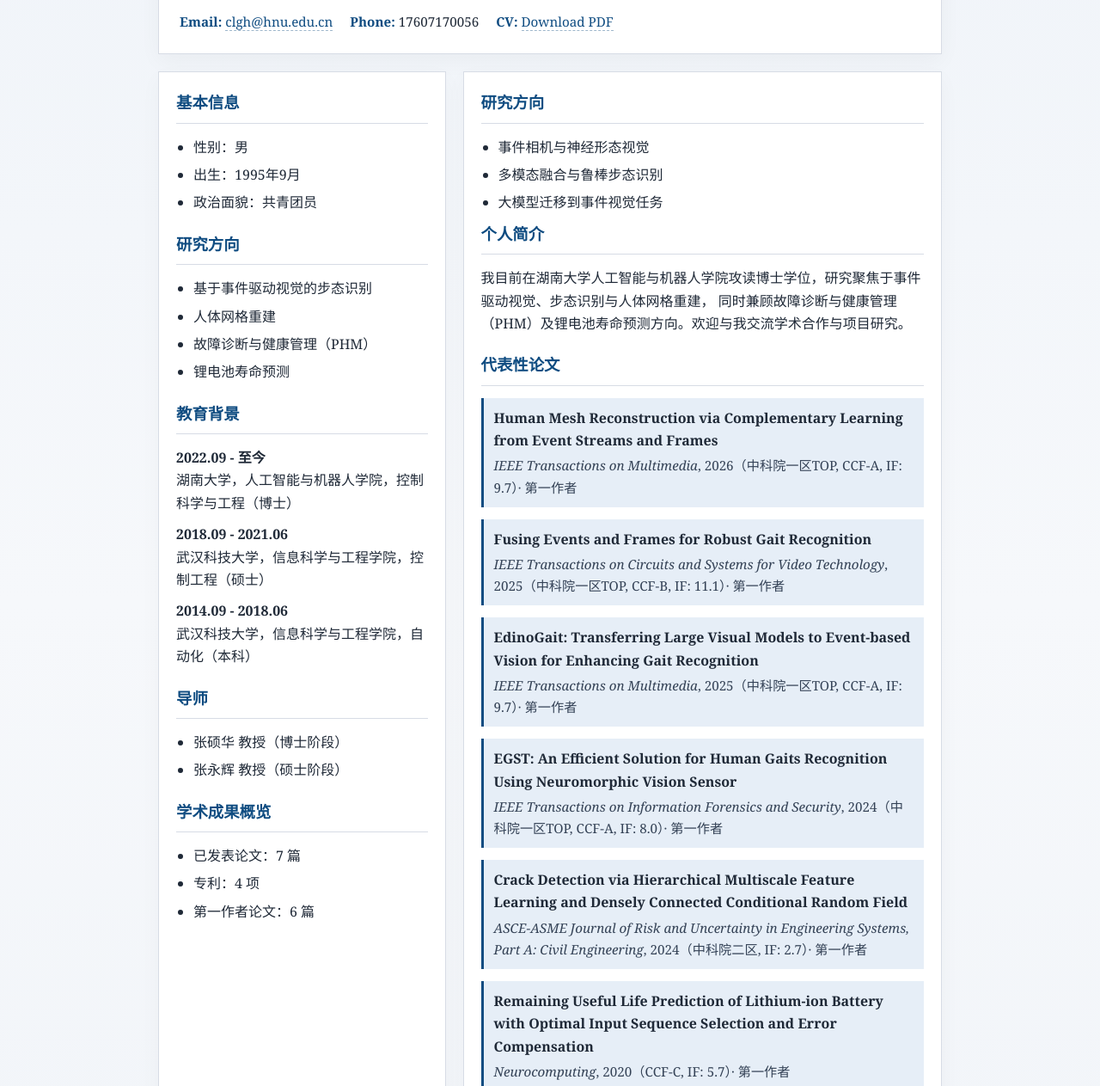
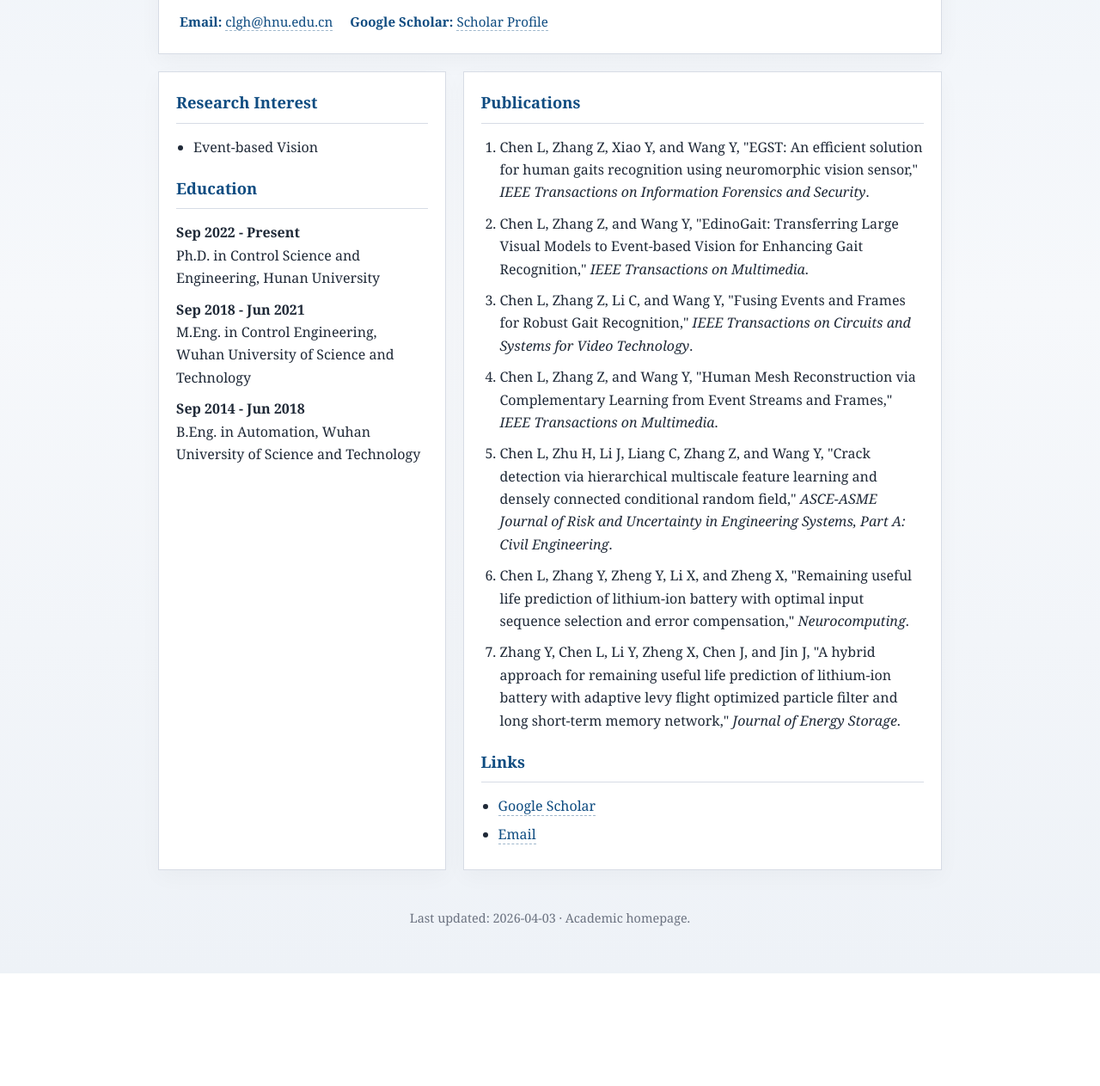
Before and after one commit to C19h/C19h.github.io, a plain HTML site: page index.html in a window 1280 px wide. Shown: the part 166-1429 px from the top of the page at 86% size. After the commit the page ends 1298 px from the top, so only its background shows below. Drawn offline with Linux system fonts and the light colour scheme.

Commit message:
Update publication citation format

```diff
--- a/index.html
+++ b/index.html
@@ -3,7 +3,7 @@
 <head>
   <meta charset="UTF-8" />
   <meta name="viewport" content="width=device-width, initial-scale=1.0" />
-  <title>学术个人主页 | 陈廖格豪</title>
+  <title>Academic Homepage | 陈廖格豪 (Liaogehao Chen)</title>
   <style>
     :root {
       --bg: #f6f8fb;
@@ -111,6 +111,13 @@
       font-size: 0.95rem;
     }
 
+    .citation-list {
+      margin: 8px 0;
+      padding-left: 22px;
+    }
+
+    .citation-list li { margin: 10px 0; }
+
     a {
       color: var(--accent);
       text-decoration: none;
@@ -136,113 +143,49 @@
 <body>
   <div class="container">
     <header>
-      <h1>陈廖格豪</h1>
-      <div class="subtitle">湖南大学 · 人工智能与机器人学院 · 博士研究生</div>
+      <h1>陈廖格豪 (Liaogehao Chen)</h1>
+      <div class="subtitle">School of Artificial Intelligence and Robotics, Hunan University · Ph.D. Candidate</div>
       <div class="top-meta">
         <span><strong>Email:</strong> <a href="mailto:clgh@hnu.edu.cn">clgh@hnu.edu.cn</a></span>
-        <span><strong>Phone:</strong> 17607170056</span>
-        <span><strong>CV:</strong> <a href="./ChenLiaoGehao_CV.pdf">Download PDF</a></span>
+        <span><strong>Google Scholar:</strong> <a href="https://scholar.google.com/citations?user=C9ErKCkAAAAJ&hl=zh-CN">Scholar Profile</a></span>
       </div>
     </header>
 
     <main>
       <section class="card">
-        <h2>基本信息</h2>
+        <h2>Research Interest</h2>
         <ul>
-          <li>性别：男</li>
-          <li>出生：1995年9月</li>
-          <li>政治面貌：共青团员</li>
+          <li>Event-based Vision</li>
         </ul>
 
-        <h2 style="margin-top: 20px;">研究方向</h2>
-        <ul>
-          <li>基于事件驱动视觉的步态识别</li>
-          <li>人体网格重建</li>
-          <li>故障诊断与健康管理（PHM）</li>
-          <li>锂电池寿命预测</li>
-        </ul>
-
-        <h2 style="margin-top: 20px;">教育背景</h2>
-        <p><strong>2022.09 - 至今</strong><br />湖南大学，人工智能与机器人学院，控制科学与工程（博士）</p>
-        <p><strong>2018.09 - 2021.06</strong><br />武汉科技大学，信息科学与工程学院，控制工程（硕士）</p>
-        <p><strong>2014.09 - 2018.06</strong><br />武汉科技大学，信息科学与工程学院，自动化（本科）</p>
-
-        <h2 style="margin-top: 20px;">导师</h2>
-        <ul>
-          <li>张硕华 教授（博士阶段）</li>
-          <li>张永辉 教授（硕士阶段）</li>
-        </ul>
-
-        <h2 style="margin-top: 20px;">学术成果概览</h2>
-        <ul>
-          <li>已发表论文：7 篇</li>
-          <li>专利：4 项</li>
-          <li>第一作者论文：6 篇</li>
-        </ul>
+        <h2 style="margin-top: 20px;">Education</h2>
+        <p><strong>Sep 2022 - Present</strong><br />Ph.D. in Control Science and Engineering, Hunan University</p>
+        <p><strong>Sep 2018 - Jun 2021</strong><br />M.Eng. in Control Engineering, Wuhan University of Science and Technology</p>
+        <p><strong>Sep 2014 - Jun 2018</strong><br />B.Eng. in Automation, Wuhan University of Science and Technology</p>
       </section>
 
       <section class="card">
-        <h2>研究方向</h2>
+        <h2>Publications</h2>
+        <ol class="citation-list">
+          <li>Chen L, Zhang Z, Xiao Y, and Wang Y, "EGST: An efficient solution for human gaits recognition using neuromorphic vision sensor," <em>IEEE Transactions on Information Forensics and Security</em>.</li>
+          <li>Chen L, Zhang Z, and Wang Y, "EdinoGait: Transferring Large Visual Models to Event-based Vision for Enhancing Gait Recognition," <em>IEEE Transactions on Multimedia</em>.</li>
+          <li>Chen L, Zhang Z, Li C, and Wang Y, "Fusing Events and Frames for Robust Gait Recognition," <em>IEEE Transactions on Circuits and Systems for Video Technology</em>.</li>
+          <li>Chen L, Zhang Z, and Wang Y, "Human Mesh Reconstruction via Complementary Learning from Event Streams and Frames," <em>IEEE Transactions on Multimedia</em>.</li>
+          <li>Chen L, Zhu H, Li J, Liang C, Zhang Z, and Wang Y, "Crack detection via hierarchical multiscale feature learning and densely connected conditional random field," <em>ASCE-ASME Journal of Risk and Uncertainty in Engineering Systems, Part A: Civil Engineering</em>.</li>
+          <li>Chen L, Zhang Y, Zheng Y, Li X, and Zheng X, "Remaining useful life prediction of lithium-ion battery with optimal input sequence selection and error compensation," <em>Neurocomputing</em>.</li>
+          <li>Zhang Y, Chen L, Li Y, Zheng X, Chen J, and Jin J, "A hybrid approach for remaining useful life prediction of lithium-ion battery with adaptive levy flight optimized particle filter and long short-term memory network," <em>Journal of Energy Storage</em>.</li>
+        </ol>
+
+        <h2 style="margin-top: 20px;">Links</h2>
         <ul>
-          <li>事件相机与神经形态视觉</li>
-          <li>多模态融合与鲁棒步态识别</li>
-          <li>大模型迁移到事件视觉任务</li>
-        </ul>
-        <h2>个人简介</h2>
-        <p>
-          我目前在湖南大学人工智能与机器人学院攻读博士学位，研究聚焦于事件驱动视觉、步态识别与人体网格重建，
-          同时兼顾故障诊断与健康管理（PHM）及锂电池寿命预测方向。欢迎与我交流学术合作与项目研究。
-        </p>
-
-        <h2 style="margin-top: 20px;">代表性论文</h2>
-        <div class="pub-item">
-          <div class="pub-title">Human Mesh Reconstruction via Complementary Learning from Event Streams and Frames</div>
-          <div class="pub-meta"><em>IEEE Transactions on Multimedia</em>, 2026（中科院一区TOP, CCF-A, IF: 9.7）· 第一作者</div>
-        </div>
-        <div class="pub-item">
-          <div class="pub-title">Fusing Events and Frames for Robust Gait Recognition</div>
-          <div class="pub-meta"><em>IEEE Transactions on Circuits and Systems for Video Technology</em>, 2025（中科院一区TOP, CCF-B, IF: 11.1）· 第一作者</div>
-        </div>
-        <div class="pub-item">
-          <div class="pub-title">EdinoGait: Transferring Large Visual Models to Event-based Vision for Enhancing Gait Recognition</div>
-          <div class="pub-meta"><em>IEEE Transactions on Multimedia</em>, 2025（中科院一区TOP, CCF-A, IF: 9.7）· 第一作者</div>
-        </div>
-        <div class="pub-item">
-          <div class="pub-title">EGST: An Efficient Solution for Human Gaits Recognition Using Neuromorphic Vision Sensor</div>
-          <div class="pub-meta"><em>IEEE Transactions on Information Forensics and Security</em>, 2024（中科院一区TOP, CCF-A, IF: 8.0）· 第一作者</div>
-        </div>
-        <div class="pub-item">
-          <div class="pub-title">Crack Detection via Hierarchical Multiscale Feature Learning and Densely Connected Conditional Random Field</div>
-          <div class="pub-meta"><em>ASCE-ASME Journal of Risk and Uncertainty in Engineering Systems, Part A: Civil Engineering</em>, 2024（中科院二区, IF: 2.7）· 第一作者</div>
-        </div>
-        <div class="pub-item">
-          <div class="pub-title">Remaining Useful Life Prediction of Lithium-ion Battery with Optimal Input Sequence Selection and Error Compensation</div>
-          <div class="pub-meta"><em>Neurocomputing</em>, 2020（CCF-C, IF: 5.7）· 第一作者</div>
-        </div>
-        <div class="pub-item">
-          <div class="pub-title">A Hybrid Approach for Remaining Useful Life Prediction of Lithium-ion Battery with Adaptive Levy Flight Optimized Particle Filter</div>
-          <div class="pub-meta"><em>Journal of Energy Storage</em>, 2021（中科院二区, IF: 8.9）· 导师一作，本人二作</div>
-        </div>
-
-        <h2 style="margin-top: 20px;">专利</h2>
-        <ul>
-          <li>一种基于互补学习的人体网格重建方法及系统（202511562009.6）</li>
-          <li>一种基于多模态互补学习的步态识别方法及系统（202511565080.X）</li>
-          <li>基于相空间重构和粒子滤波的锂电池剩余寿命预测方法（CN201910802571.X）</li>
-          <li>基于误差补偿的支持向量机锂电池剩余寿命预测方法（CN201910802577.7）</li>
-        </ul>
-
-        <h2 style="margin-top: 20px;">项目与链接</h2>
-        <ul>
-          <li><a href="https://github.com/C19h">GitHub</a></li>
-          <li><a href="mailto:clgh@hnu.edu.cn">邮箱联系</a></li>
-          <li><a href="./ChenLiaoGehao_CV.pdf">个人简历（PDF）</a></li>
+          <li><a href="https://scholar.google.com/citations?user=C9ErKCkAAAAJ&hl=zh-CN">Google Scholar</a></li>
+          <li><a href="mailto:clgh@hnu.edu.cn">Email</a></li>
         </ul>
       </section>
     </main>
 
     <footer>
-      Last updated: 2026-04-03 · Academic homepage for research profile.
+      Last updated: 2026-04-03 · Academic homepage.
     </footer>
   </div>
 </body>
```
